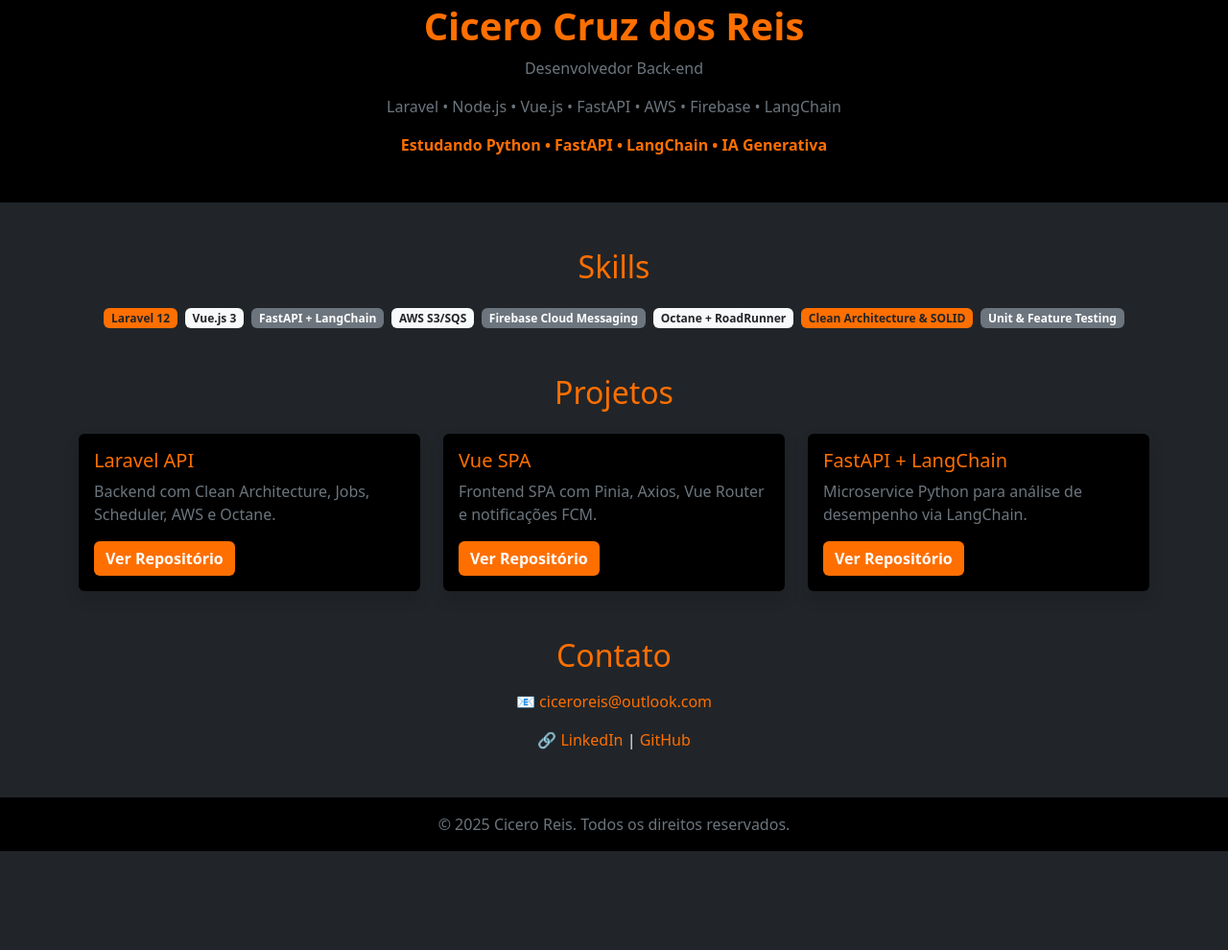
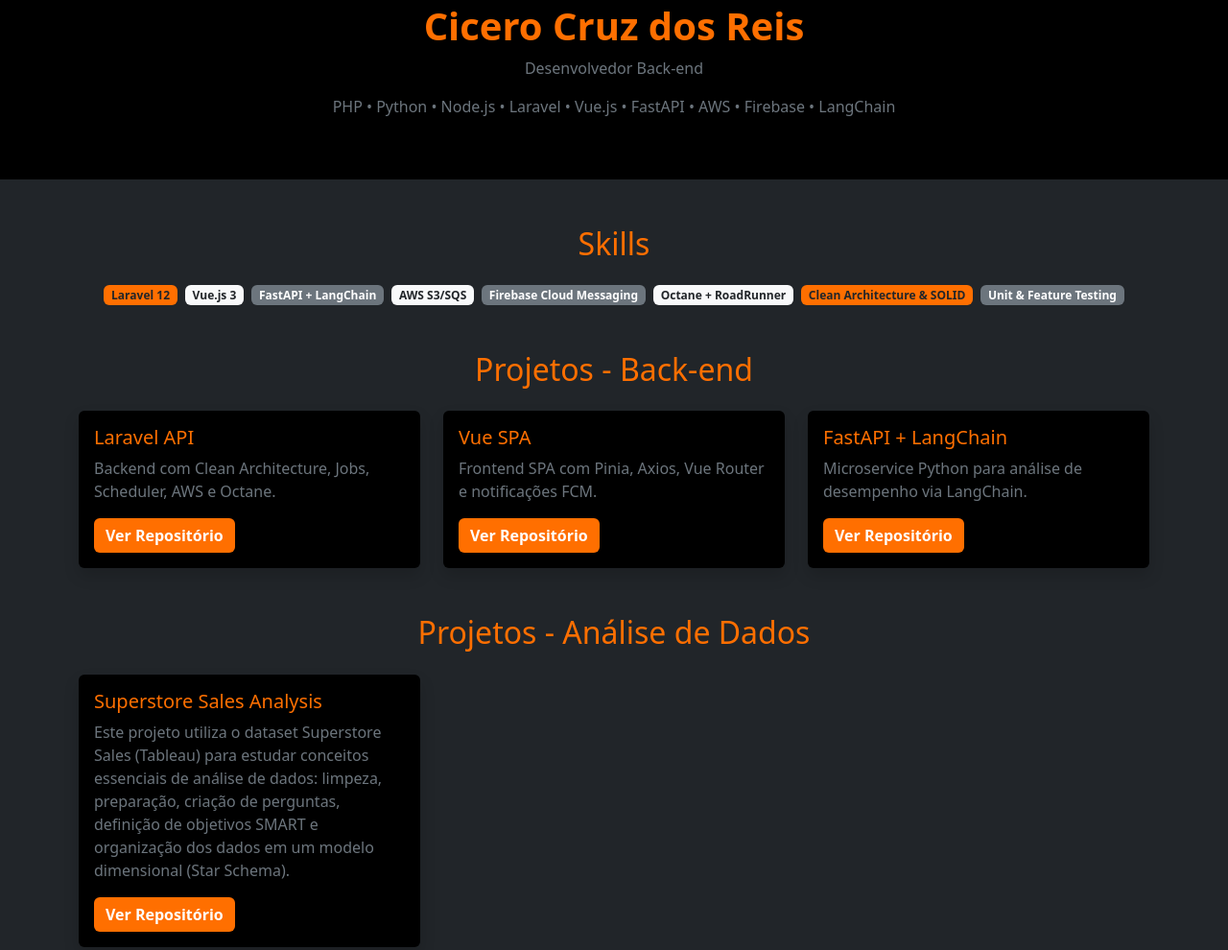
Before and after one commit to cicero-reis/cicero-reis.github.io, a plain HTML site: page index.html in a window 1280 px wide. Shown: the part 301-1291 px from the top of the page at 96% size. Before the commit the page ends 1188 px from the top, so only its background shows below. Drawn offline with nearby package versions, Linux system fonts and the light colour scheme.

Commit message:
Adicionado o projeto Superstore Sales Analysis

```diff
--- a/index.html
+++ b/index.html
@@ -16,8 +16,7 @@
     <img src="creis.jpg" alt="Foto de Cicero Reis" class="rounded-circle shadow mb-3" width="240" height="240">
     <h1 class="fw-bold text-orange">Cicero Cruz dos Reis</h1>
     <p class="text-secondary">Desenvolvedor Back-end</p>
-    <p class="text-secondary">Laravel • Node.js • Vue.js • FastAPI • AWS • Firebase • LangChain</p>
-    <span class="fw-bold text-orange">Estudando Python • FastAPI • LangChain • IA Generativa</span>
+    <p class="text-secondary">PHP • Python • Node.js • Laravel • Vue.js • FastAPI • AWS • Firebase • LangChain</p>
   </header>
 
   <main class="container my-5">
@@ -39,7 +38,7 @@
 
     <!-- Projetos -->
     <section class="mb-5">
-      <h2 class="text-orange text-center mb-4">Projetos</h2>
+      <h2 class="text-orange text-center mb-4">Projetos - Back-end</h2>
       <div class="row g-4">
         <div class="col-md-4">
           <div class="card h-100 bg-black border-0 shadow">
@@ -71,6 +70,21 @@
       </div>
     </section>
 
+    <section class="mb-5">
+      <h2 class="text-orange text-center mb-4">Projetos - Análise de Dados</h2>
+      <div class="row g-4">
+        <div class="col-md-4">
+          <div class="card h-100 bg-black border-0 shadow">
+            <div class="card-body">
+              <h5 class="card-title text-orange">Superstore Sales Analysis</h5>
+              <p class="card-text text-secondary">Este projeto utiliza o dataset Superstore Sales (Tableau) para estudar conceitos essenciais de análise de dados: limpeza, preparação, criação de perguntas, definição de objetivos SMART e organização dos dados em um modelo dimensional (Star Schema).</p>
+              <a href="https://github.com/cicero-reis/superstore-sales-analysis" target="_blank" class="btn btn-orange">Ver Repositório</a>
+            </div>
+          </div>
+        </div>
+      </div>
+    </section>
+
     <!-- Contato -->
     <section class="mb-5 text-center">
       <h2 class="text-orange mb-3">Contato</h2>
```
